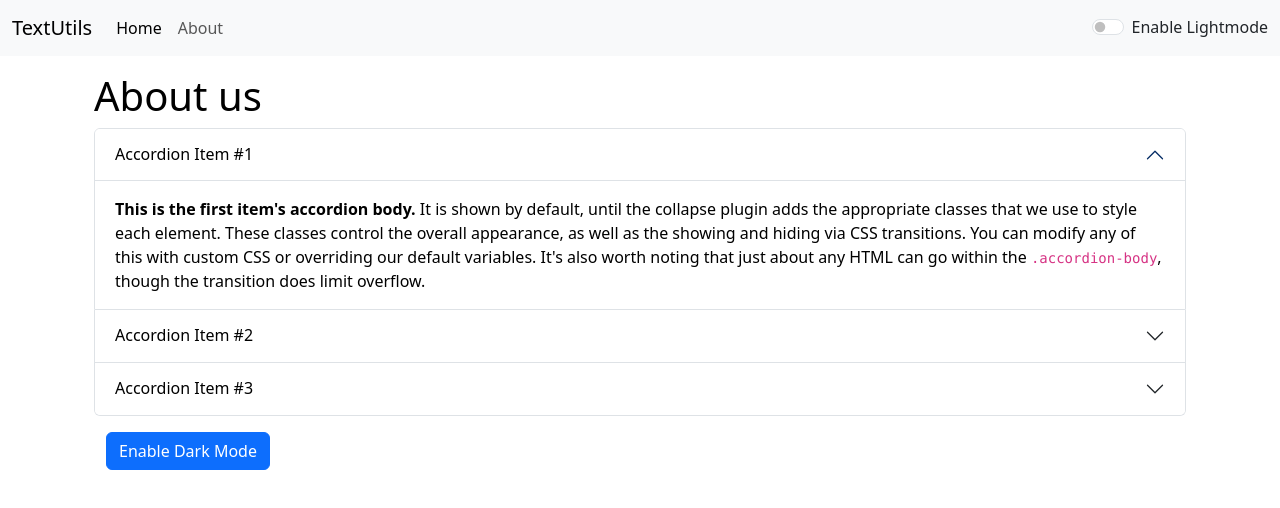
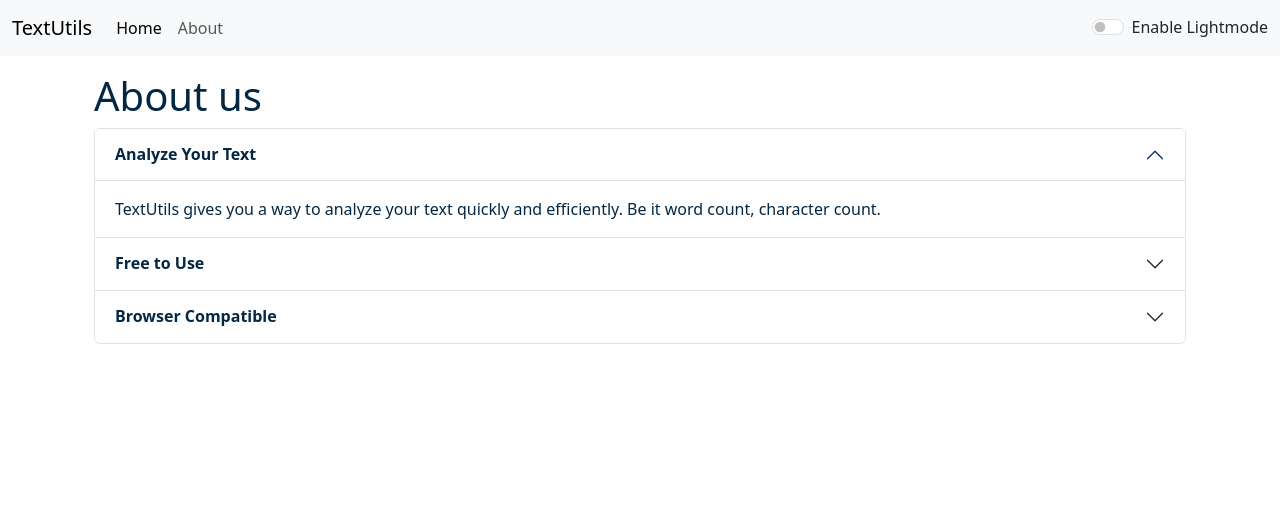
Before and after one commit to Dakshet/React_, a React (Create React App) app: page /about in a window 1280 px wide. Shown: the top 508 px of the page. Built offline with nearby package versions, Linux system fonts and the light colour scheme.

Commit message:
Here set the color of textform and change text also

```diff
--- a/src/App.js
+++ b/src/App.js
@@ -64,7 +64,7 @@
               {/* index means go to the same path i.e. =>  / */}
               <Route exact index element={<TextForm showAlert={showAlert} heading="Enter the text to analyze" mode={mode} />} />
               {/* <Route exact index element={<TextForm showAlert={showAlert} heading="Enter the text to analyze" mode={mode} />} */}
-              <Route exact path='about' element={<About />} />
+              <Route exact path='about' element={<About mode={mode}/>} />
             </Route>
           </Routes>
         </div>
--- a/src/components/About.js
+++ b/src/components/About.js
@@ -1,77 +1,59 @@
 import React,{useState} from 'react'
 
-export default function About() {
+export default function About(props) {
 
-    const [myStyle, setMyStyle] = useState({
-        color:"black",
-        backgroundColor:"white"
-    })
+    // const [myStyle, setMyStyle] = useState({
+    //     color:"black",
+    //     backgroundColor:"white"
+    // })
 
-    const [btntext, setBtnText] = useState("Enable Dark Mode")
-
-    const toggleStyle = () =>{
-        if(myStyle.color === "black"){
-            setMyStyle({
-                color:"white",
-                backgroundColor:"black",
-                border: "2px solid white"
-            })
-            setBtnText("Enable Light Mode")
-        }
-        else{
-            setMyStyle({
-                color:"black",
-                backgroundColor:"white",
-                border: "2px solid black"
-            })
-            setBtnText("Enable Dark Mode")
-        }
+    let myStyle = {
+        color: props.mode === 'dark' ? 'white' : '#042743',
+        backgroundColor: props.mode === 'dark' ? 'rgb(36 74 104)' : 'white',
     }
 
+
     return (
-        <div className='container' style={myStyle}>
+        <div className='container' style={{color: props.mode === 'dark' ? 'white' : '#042743'}}>
             <h1 className='my-2'>About us</h1>
             <div className="accordion" id="accordionExample">
                 <div className="accordion-item">
                     <h2 className="accordion-header">
                         <button className="accordion-button" style={myStyle} type="button" data-bs-toggle="collapse" data-bs-target="#collapseOne" aria-expanded="true" aria-controls="collapseOne">
-                            Accordion Item #1
+                            <strong>Analyze Your Text</strong>
                         </button>
                     </h2>
                     <div id="collapseOne" className="accordion-collapse collapse show" style={myStyle} data-bs-parent="#accordionExample">
                         <div className="accordion-body">
-                            <strong>This is the first item's accordion body.</strong> It is shown by default, until the collapse plugin adds the appropriate classes that we use to style each element. These classes control the overall appearance, as well as the showing and hiding via CSS transitions. You can modify any of this with custom CSS or overriding our default variables. It's also worth noting that just about any HTML can go within the <code>.accordion-body</code>, though the transition does limit overflow.
+                            TextUtils gives you a way to analyze your text quickly and efficiently. Be it word count, character count.
                         </div>
                     </div>
                 </div>
                 <div className="accordion-item">
                     <h2 className="accordion-header">
                         <button className="accordion-button collapsed" style={myStyle} type="button" data-bs-toggle="collapse" data-bs-target="#collapseTwo" aria-expanded="false" aria-controls="collapseTwo">
-                            Accordion Item #2
+                            <strong>Free to Use</strong>
                         </button>
                     </h2>
                     <div id="collapseTwo" className="accordion-collapse collapse" style={myStyle} data-bs-parent="#accordionExample">
                         <div className="accordion-body">
-                            <strong>This is the second item's accordion body.</strong> It is hidden by default, until the collapse plugin adds the appropriate classes that we use to style each element. These classes control the overall appearance, as well as the showing and hiding via CSS transitions. You can modify any of this with custom CSS or overriding our default variables. It's also worth noting that just about any HTML can go within the <code>.accordion-body</code>, though the transition does limit overflow.
+                            TextUtils is a free character counter tool that provides instant character count & word count statistic for a given text.
                         </div>
                     </div>
                 </div>
                 <div className="accordion-item">
                     <h2 className="accordion-header">
                         <button className="accordion-button collapsed" type="button" style={myStyle} data-bs-toggle="collapse" data-bs-target="#collapseThree" aria-expanded="false" aria-controls="collapseThree">
-                            Accordion Item #3
+                            <strong>Browser Compatible</strong>
                         </button>
                     </h2>
                     <div id="collapseThree" className="accordion-collapse collapse" style={myStyle} data-bs-parent="#accordionExample">
                         <div className="accordion-body">
-                            <strong>This is the third item's accordion body.</strong> It is hidden by default, until the collapse plugin adds the appropriate classes that we use to style each element. These classes control the overall appearance, as well as the showing and hiding via CSS transitions. You can modify any of this with custom CSS or overriding our default variables. It's also worth noting that just about any HTML can go within the <code>.accordion-body</code>, though the transition does limit overflow.
+                            This word counter software works in any web browsers such as Chrome, Firefox, Internet Explore, Safari.
                         </div>
                     </div>
                 </div>
             </div>
-            <div className="container my-3">
-                <button type="button" onClick={toggleStyle} className="btn btn-primary">{btntext}</button>
-            </div>
         </div>
     )
 }
```
